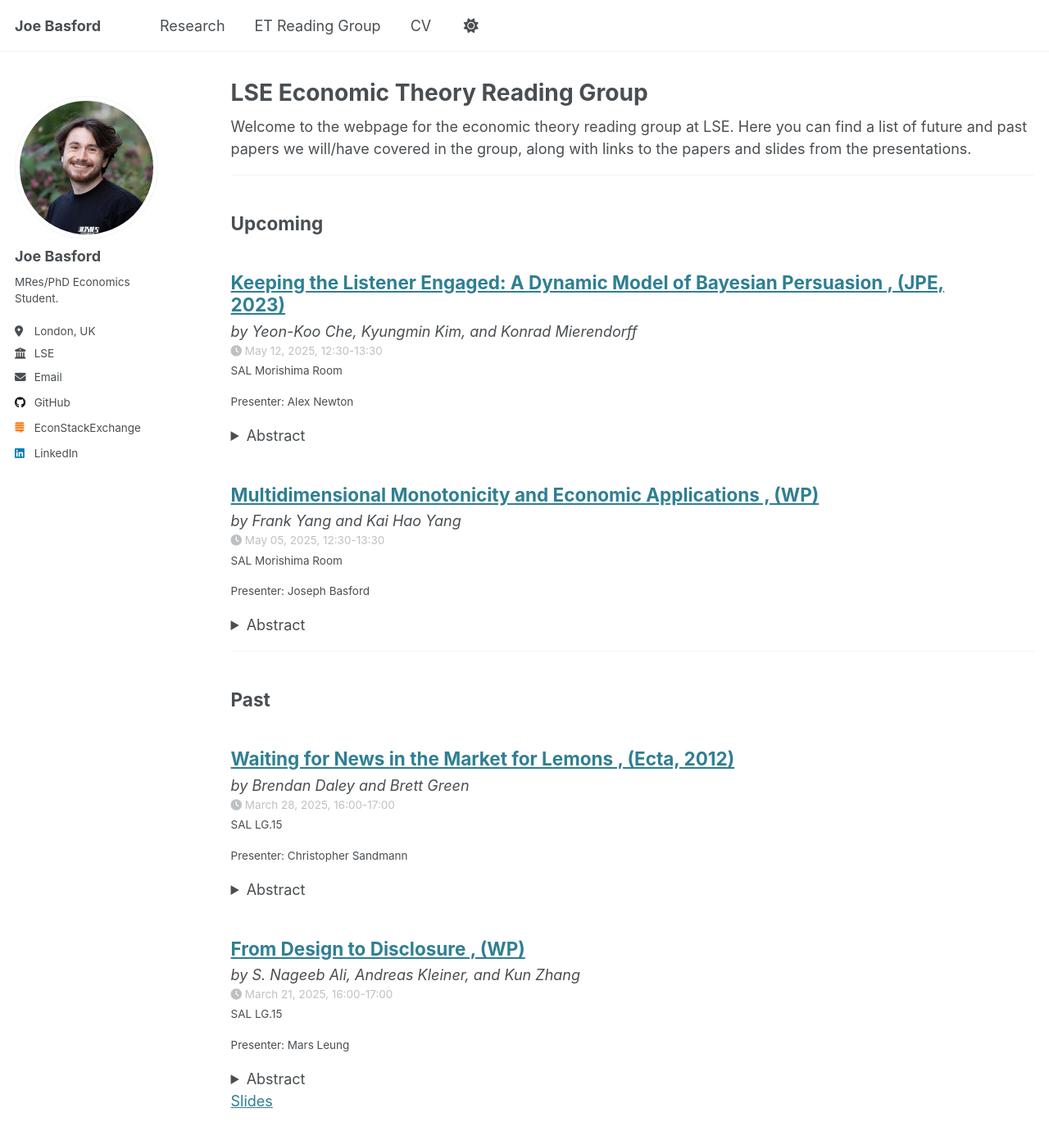
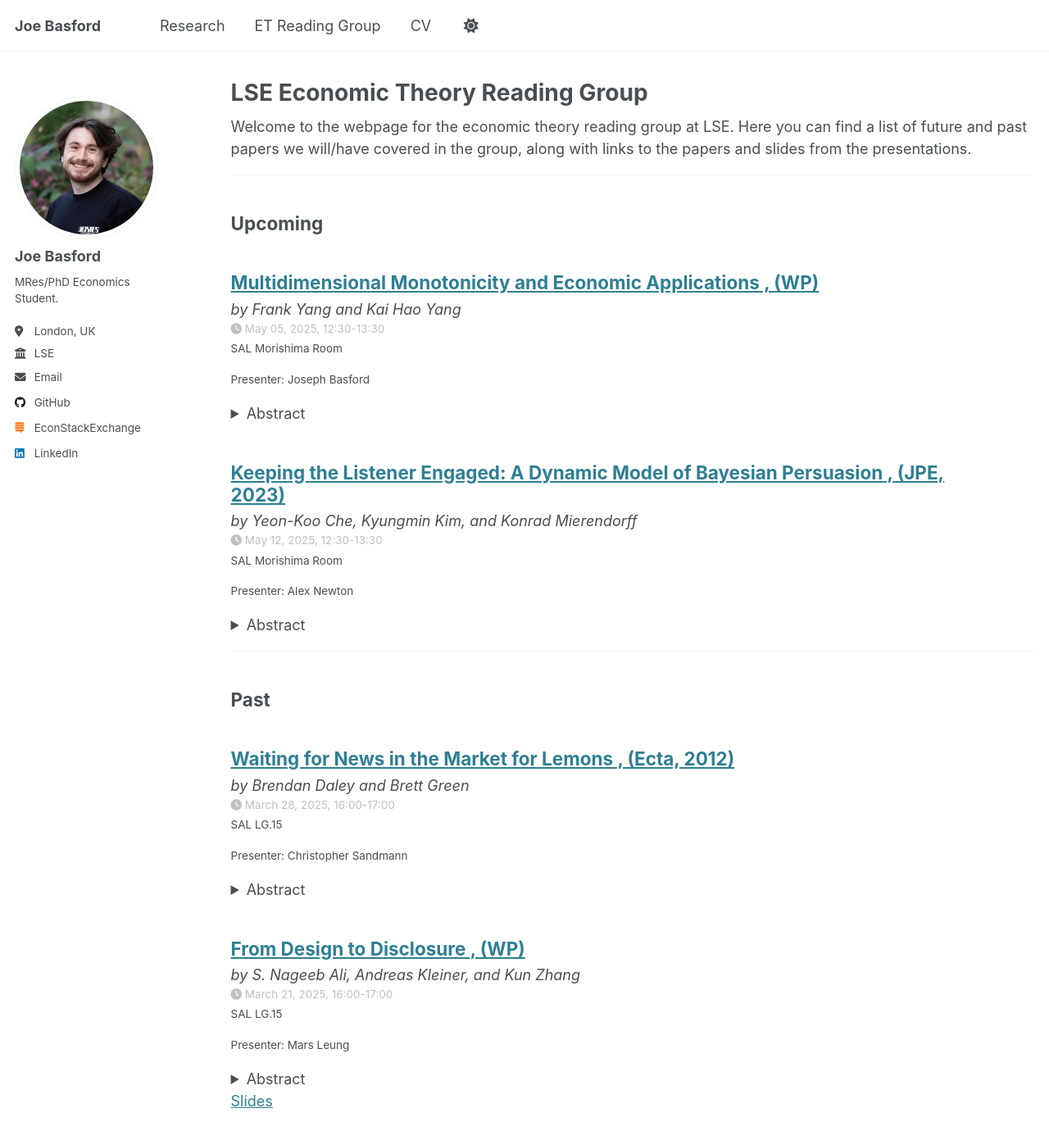
Before and after one commit to Joe-Basford/Joe-Basford.github.io, a Jekyll site: the page built from _pages/ETRG.html, in a window 1280 px wide and 1400 px high. Shown: the top 1391 px of the window at 82% size. Built offline with Jekyll 4.4.1, drawn with Linux system fonts in a browser that asks for light colours; a file with an impossible date is left out; part of the change alters nothing that is shown.

```diff
--- a/_pages/ETRG.html
+++ b/_pages/ETRG.html
@@ -11,7 +11,7 @@ Welcome to the webpage for the economic theory reading group at LSE. Here you ca
 
 <h2> Upcoming </h2>
 
-{% for post in site.ETRG reversed %}
+{% for post in site.ETRG %}
 {% if post.period == 'Upcoming' %}
   {% include archive-single-talk.html %}
 {% endif %}
```
